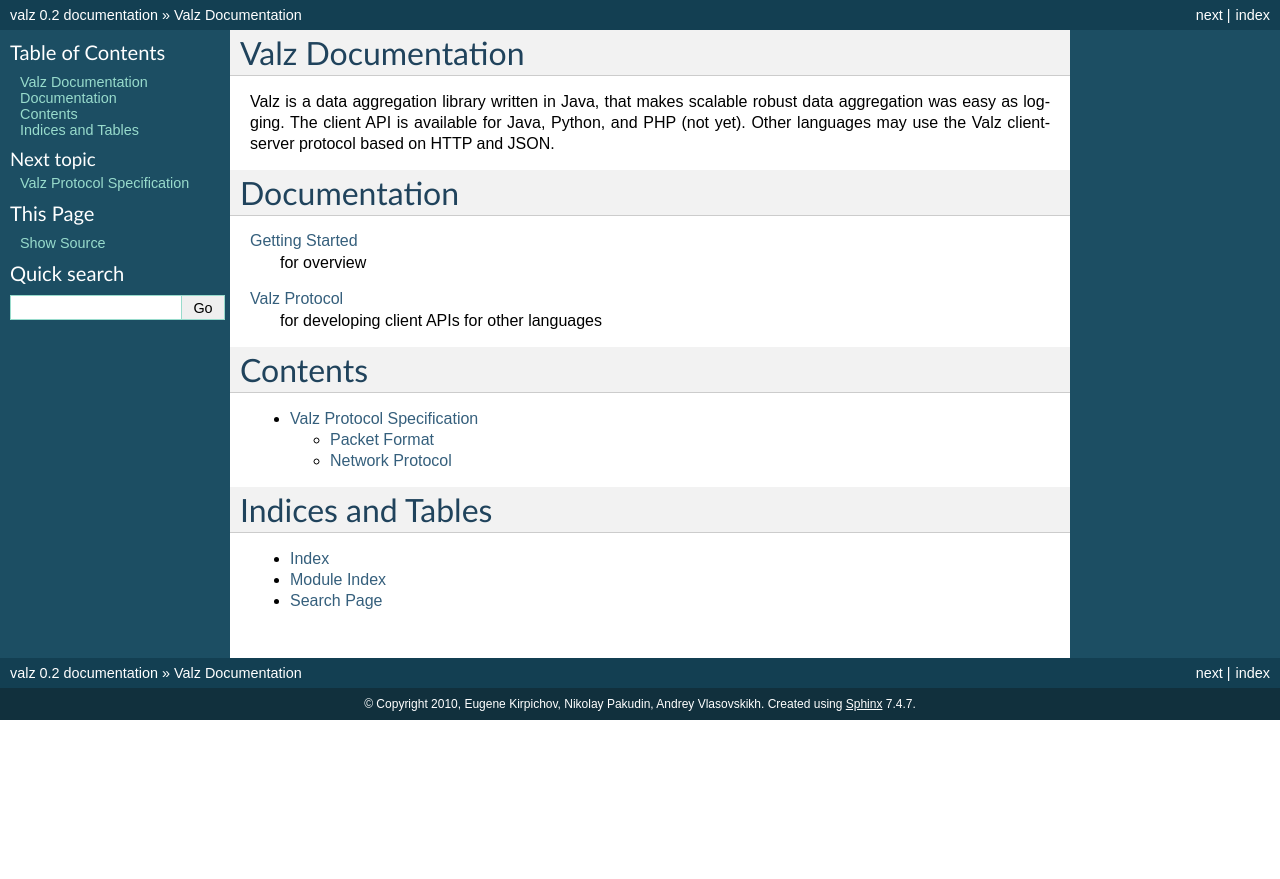
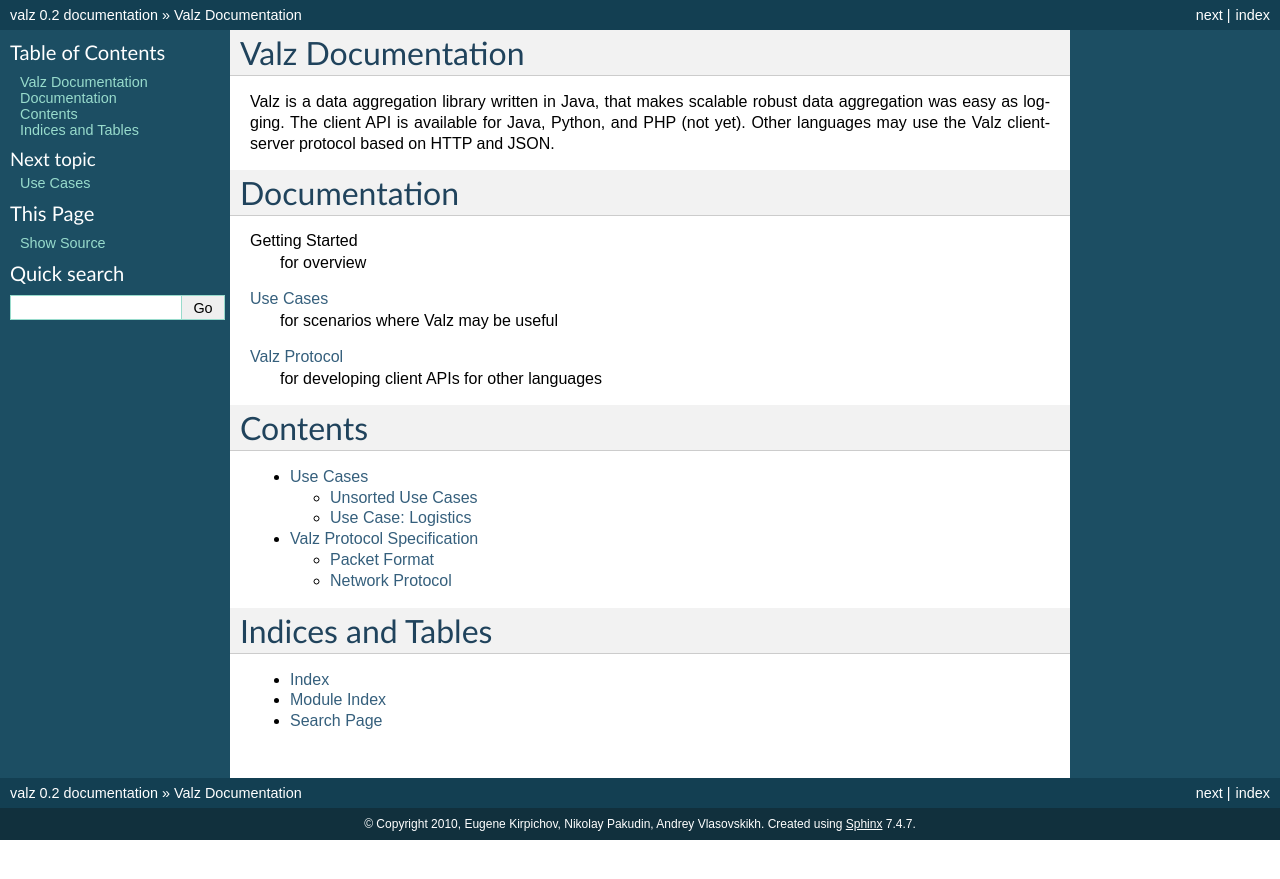
Before and after one commit to jkff/valz, a Sphinx documentation site: the page built from docs/index.rst, in a window 1280 px wide. Shown: the top 879 px of the page. Built offline with Sphinx 7.4.7, drawn with Linux system fonts in a browser that asks for light colours.

Commit message:
Use cases reformatted in reStructuredText

```diff
--- a/docs/index.rst
+++ b/docs/index.rst
@@ -16,13 +16,15 @@
 Documentation
 =============
 
-`Getting Started`__
+Getting Started
    for overview
+`Use Cases`__
+   for scenarios where Valz may be useful
 `Valz Protocol`__
    for developing client APIs for other languages
 
-__ getting-started
-__ protocol
+__ use-cases.html
+__ protocol.html
 
 
 Contents
@@ -31,6 +33,7 @@
 .. toctree::
    :maxdepth: 2
 
+   use-cases
    protocol
 
 
--- a/docs/use-cases.md
+++ b/docs/use-cases.rst
@@ -1,22 +1,26 @@
 Use Cases
 =========
 
+
+Unsorted Use Cases
+------------------
+
 * Hit count, referer count partitioned by any string key (user, country,
-  URL, category, traffic source ...)
+  URL, category, traffic source, ...)
 * Average and variance response time (partitioned by user, backend server, ...)
 * Cache hit partitioned by server
 * Sum of ads revenue
 * Number of bytes sent
-* Number of logged in users (realtime!)
+* Number of logged in users (*realtime!*)
 * Hit count partitioned by day (e.g. 2010-10-24)
 * Histograms of response times, traffic, revenue, ...
 * Arbitrarily nested maps e.g. hit count by category partitioned by country
 * Last N events in the system (only last events are stored, no central storage
-  is required, aggregate: `A + B = take(N, merge_sorted_sequences(A, B))`
+  is required, aggregate: ``A + B = take(N, merge_sorted_sequences(A, B))``
   (partitioned ...) (not implemented)
 * Bounded random sample weighted by "importance" (specified by user) (the
   aggregate is quite complex and is not implemented yet)
-* Bounce rate = `1 - ReferCount(URL) / HitCount(URL)` (aggregates: sum, pair)
+* Bounce rate is ``1 - ReferCount(URL) / HitCount(URL)`` (aggregates: sum, pair)
 * Approximate unique users, IPs, sender-receiver (for firewalls), search queries
   count (partitioned ...) (not implemented)
 * Approximate quantiles: most frequent queries (not implemented)
```
Also changed, not shown: other parts of docs/use-cases.rst (+3 -3 lines).
